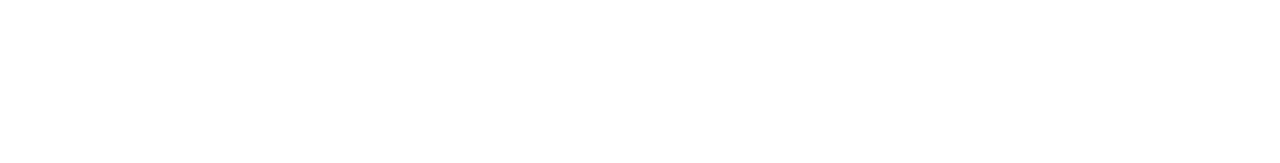
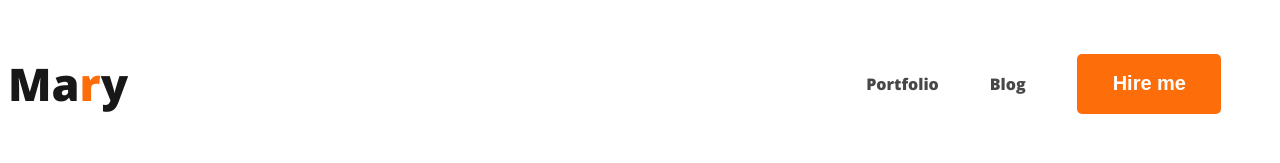
Before and after one commit to fahimrahman701/Webdeveloper-portfolio, a plain HTML site: page index.html in a window 1280 px wide. Drawn offline with nearby package versions, Linux system fonts and the light colour scheme.

Commit message:
added css and nav

```diff
--- a/index.html
+++ b/index.html
@@ -4,8 +4,33 @@
     <meta charset="UTF-8">
     <meta name="viewport" content="width=device-width, initial-scale=1.0">
     <title>Web Developer Portfolio</title>
+    <link rel="preconnect" href="https://fonts.googleapis.com">
+    <link rel="preconnect" href="https://fonts.gstatic.com" crossorigin>
+    <link href="https://fonts.googleapis.com/css2?family=Open+Sans:wght@800&display=swap" rel="stylesheet">
+
+    <link rel="stylesheet" href="styles/portfolio.css">
 </head>
 <body>
+    <header>
+        <nav>
+            <h3 class ="nav-title">
+                Ma<span class="text-primary">r</span>y
+            </h3>
 
+            <ul>
+                <li><a href="">Portfolio</a></li>
+                <li><a href="">Blog</a></li>
+                <li><button class="btn-primary">Hire me</button></li>
+            </ul>
+        </nav>
+    </header>
+
+    <main>
+
+    </main>
+
+    <footer>
+
+    </footer>
 </body>
 </html>
--- /dev/null
+++ b/styles/portfolio.css
@@ -0,0 +1,46 @@
+/* common shared style */
+body {
+    font-family: 'Open Sans', sans-serif;
+}
+
+.text-primary {
+    color: #FD6E0A;
+}
+
+.btn-primary {
+    border-radius: 5px;
+    background: #FD6E0A;
+    border: 0px;
+    color: white;
+    font-size: 20px;
+    font-weight: 700;
+    padding: 18px 35px 19px 36px;
+}
+
+/* nav related style */
+nav {
+    display: flex;
+    justify-content: space-between;
+    align-items: center;
+}
+
+.nav-title {
+    color: #181818;
+    font-size: 45px;
+    font-weight: 800;
+}
+
+nav>ul {
+    display: flex;
+    align-items: center;
+}
+
+nav li {
+    list-style: none;
+    margin-right: 51px;
+}
+
+nav a {
+    text-decoration: none;
+    color: #474747;
+}
```
